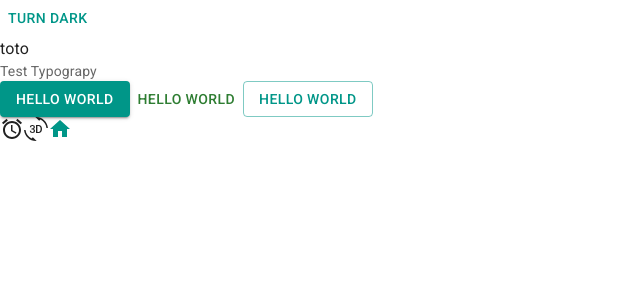
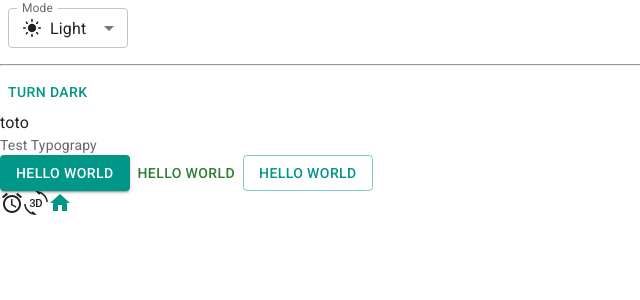
Before and after one commit to anhtoan1103/trello-pet-project, a React (Vite) app: page / in a window 1280 px wide. Shown: the top 300 px of the page, without its empty margins (0-640 px from the left). Built offline with nearby package versions, Linux system fonts and the light colour scheme.

Commit message:
complete dark light mode change with system auto sync

```diff
--- a/src/App.jsx
+++ b/src/App.jsx
@@ -1,12 +1,61 @@
 import AccessAlarmIcon from '@mui/icons-material/AccessAlarm'
+import InputLabel from '@mui/material/InputLabel'
+import MenuItem from '@mui/material/MenuItem'
+import FormControl from '@mui/material/FormControl'
+import Select from '@mui/material/Select'
 import Button from '@mui/material/Button'
 import HomeIcon from '@mui/icons-material/Home'
 import ThreeDRotation from '@mui/icons-material/ThreeDRotation'
 import Typography from '@mui/material/Typography'
 import { useColorScheme } from '@mui/material/styles'
+import LightModeIcon from '@mui/icons-material/LightMode'
+import DarkModeOutlinedIcon from '@mui/icons-material/DarkModeOutlined'
+import SettingsBrightnessIcon from '@mui/icons-material/SettingsBrightness'
+import Box from '@mui/material/Box'
+// import useMediaQuery from '@mui/material/useMediaQuery'
+function ModeSelect() {
+  const { mode, setMode } = useColorScheme()
+  const handleChange = (event) => {
+    const selectedMode = event.target.value
+    setMode(selectedMode)
+  }
+
+  return (
+    <FormControl sx={{ m: 1, minWidth: 120}} size="small">
+      <InputLabel id="label-select-dark-light-mode">Mode</InputLabel>
+      <Select
+        labelId="label-select-dark-light-mode"
+        id="select-dark-light-mode"
+        value={mode}
+        label="Mode"
+        onChange={handleChange}
+      >
+        <MenuItem value="light">
+          <div style={{ display: 'flex', alignItems: 'center', gap: '8px' }}>
+            <LightModeIcon fontSize='small'></LightModeIcon> Light
+          </div>
+        </MenuItem>
+        <MenuItem value="dark">
+          <Box sx={{ display: 'flex', alignItems: 'center', gap: 1 }}>
+            <DarkModeOutlinedIcon fontSize='small'></DarkModeOutlinedIcon> Dark
+          </Box>
+        </MenuItem>
+        <MenuItem value='system'>
+          <Box sx={{ display: 'flex', alignItems: 'center', gap: 1 }}>
+            <SettingsBrightnessIcon fontSize='small'></SettingsBrightnessIcon> System
+          </Box>
+        </MenuItem>
+      </Select>
+    </FormControl>
+  )
+}
 
 function ModeToggle() {
   const { mode, setMode } = useColorScheme()
+  // const preferDarkMode = useMediaQuery('(prefers-color-scheme: dark)')
+  // const preferLightMode = useMediaQuery('(prefers-color-scheme: light)')
+  // console.log('preferDarkMode:', preferDarkMode)
+  // console.log('preferLightMode:', preferLightMode)
   return (
     <>
     <Button
@@ -23,6 +72,8 @@
 function App() {
   return (
     <>
+      <ModeSelect></ModeSelect>
+      <hr></hr>
       <ModeToggle />
         <br />
         <div>toto</div>
```
